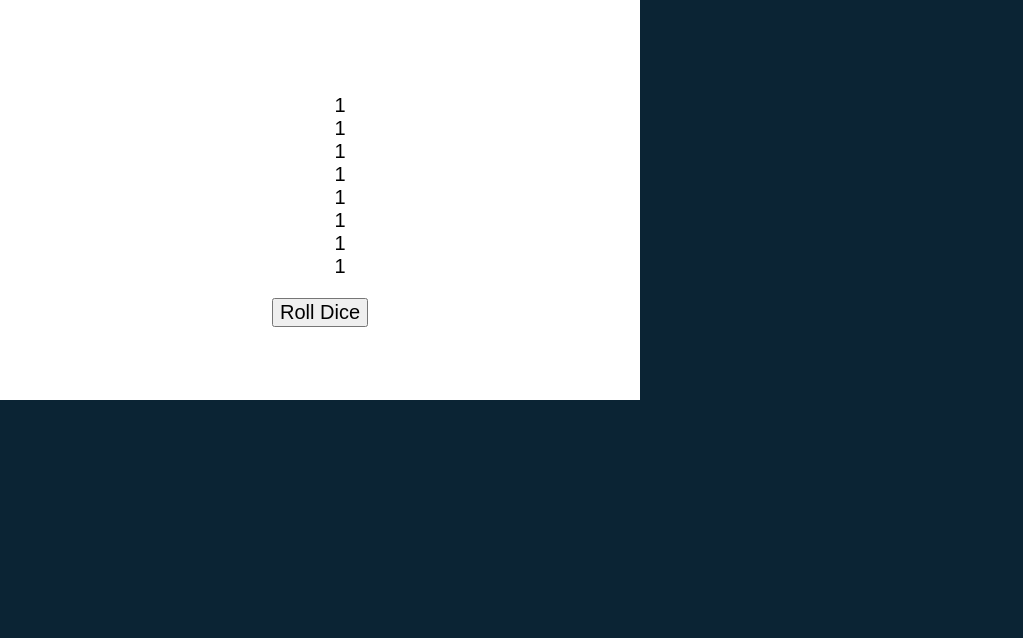
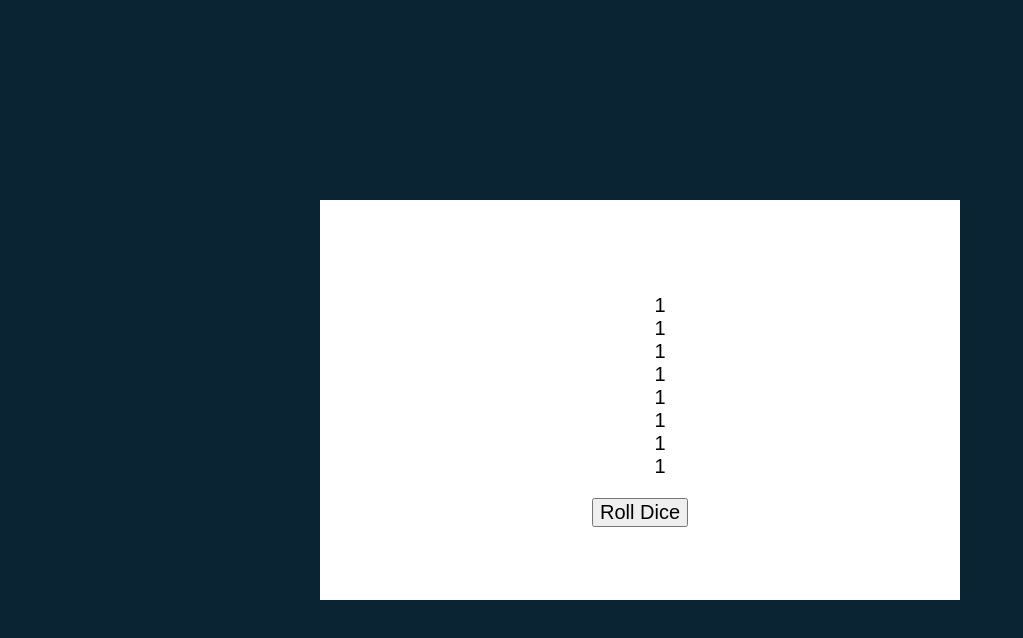
Before and after one commit to LarsGKodehode/tenzies, a React (Vite) app: page / in a window 1280 px wide. Shown: the top 638 px of the page, without its empty margins (0-1023 px from the left). Built offline with nearby package versions, Linux system fonts and the light colour scheme.

Commit message:
fixed app position

```diff
--- a/src/main.css
+++ b/src/main.css
@@ -1,4 +1,10 @@
 #root {
+  /* placement */
+  display: flex;
+  flex-direction: column;
+  align-items: center;
+  justify-content: center;
+
   /* color */
   background-color: #0B2434;
 }
```
